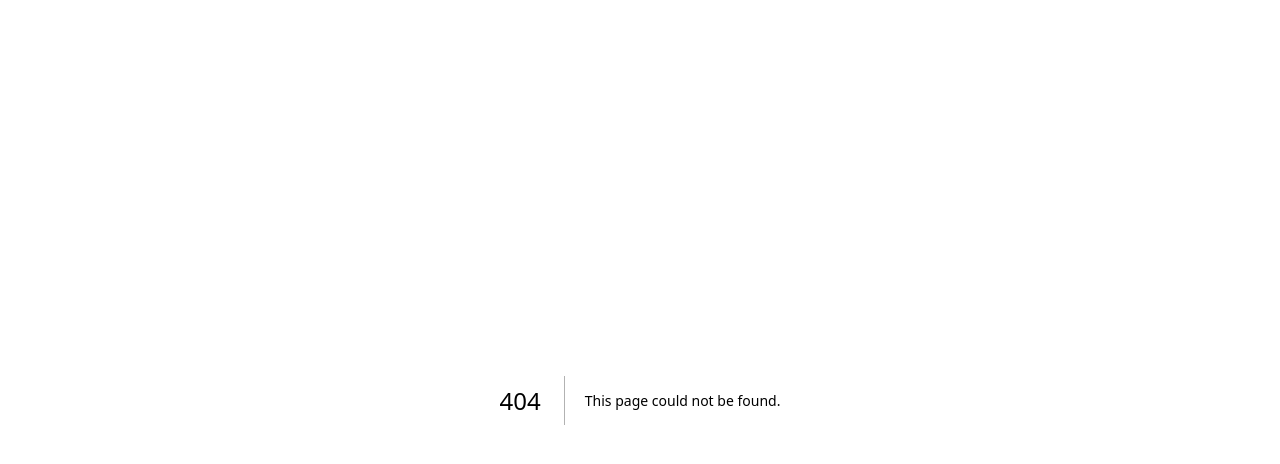
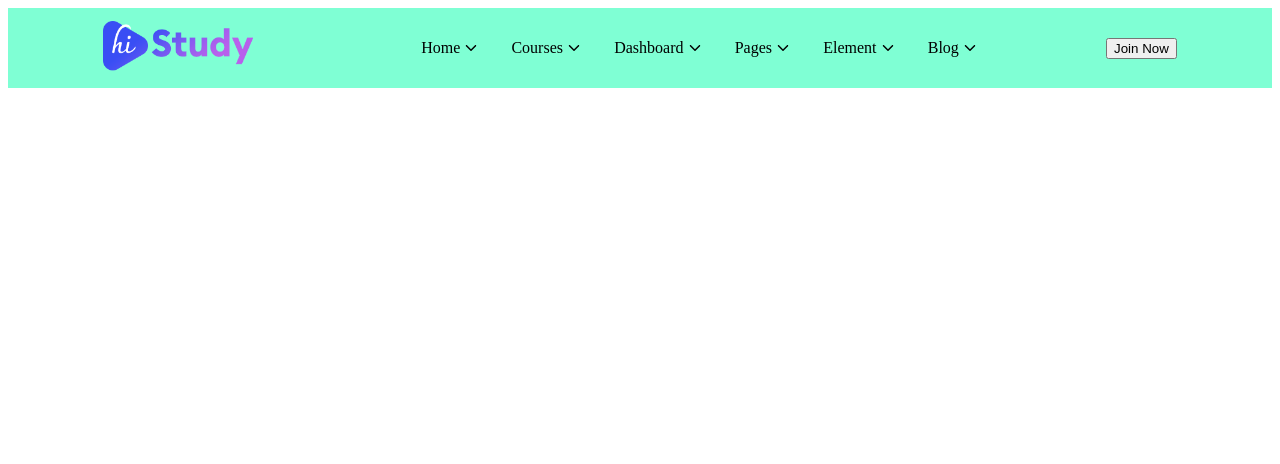
Before and after one commit to Liyanapk/Course_School, a Next.js app: page /course/page in a window 1280 px wide. Before the commit this address had no page. Shown: the top 464 px of the page. Built offline with nearby package versions, Linux system fonts and the light colour scheme.

Commit message:
feat: do header

```diff
--- /dev/null
+++ b/app/course/Layout.tsx
@@ -0,0 +1,14 @@
+import React from 'react'
+
+
+const Layout = ({ children }: { children: any}) => {
+  return (
+    <div>
+
+        {children}
+    </div>
+
+  )
+}
+
+export default Layout
--- /dev/null
+++ b/app/course/page/page.tsx
@@ -0,0 +1,15 @@
+import Header from "@/components/(front_end)/Header";
+
+
+export default function CoursePage (){
+
+
+    return(
+
+
+        <div>
+            <Header/>
+
+        </div>
+    )
+}
--- a/app/layout.tsx
+++ b/app/layout.tsx
@@ -1,22 +1,12 @@
-import type { Metadata } from "next";
-import { Inter } from "next/font/google";
-import "./globals.css";
-
-const inter = Inter({ subsets: ["latin"] });
-
-export const metadata: Metadata = {
-  title: "Create Next App",
-  description: "Generated by create next app",
-};
 
 export default function RootLayout({
   children,
-}: Readonly<{
+}: {
   children: React.ReactNode;
-}>) {
+}) {
   return (
     <html lang="en">
-      <body className={inter.className}>{children}</body>
+      <body>{children}</body>
     </html>
   );
 }
--- a/app/page.tsx
+++ /dev/null
@@ -1,113 +0,0 @@
-import Image from "next/image";
-
-export default function Home() {
-  return (
-    <main className="flex min-h-screen flex-col items-center justify-between p-24">
-      <div className="z-10 w-full max-w-5xl items-center justify-between font-mono text-sm lg:flex">
-        <p className="fixed left-0 top-0 flex w-full justify-center border-b border-gray-300 bg-gradient-to-b from-zinc-200 pb-6 pt-8 backdrop-blur-2xl dark:border-neutral-800 dark:bg-zinc-800/30 dark:from-inherit lg:static lg:w-auto  lg:rounded-xl lg:border lg:bg-gray-200 lg:p-4 lg:dark:bg-zinc-800/30">
-          Get started by editing&nbsp;
-          <code className="font-mono font-bold">app/page.tsx</code>
-        </p>
-        <div className="fixed bottom-0 left-0 flex h-48 w-full items-end justify-center bg-gradient-to-t from-white via-white dark:from-black dark:via-black lg:static lg:size-auto lg:bg-none">
-          <a
-            className="pointer-events-none flex place-items-center gap-2 p-8 lg:pointer-events-auto lg:p-0"
-            href="https://vercel.com?utm_source=create-next-app&utm_medium=appdir-template&utm_campaign=create-next-app"
-            target="_blank"
-            rel="noopener noreferrer"
-          >
-            By{" "}
-            <Image
-              src="/vercel.svg"
-              alt="Vercel Logo"
-              className="dark:invert"
-              width={100}
-              height={24}
-              priority
-            />
-          </a>
-        </div>
-      </div>
-
-      <div className="relative z-[-1] flex place-items-center before:absolute before:h-[300px] before:w-full before:-translate-x-1/2 before:rounded-full before:bg-gradient-radial before:from-white before:to-transparent before:blur-2xl before:content-[''] after:absolute after:-z-20 after:h-[180px] after:w-full after:translate-x-1/3 after:bg-gradient-conic after:from-sky-200 after:via-blue-200 after:blur-2xl after:content-[''] before:dark:bg-gradient-to-br before:dark:from-transparent before:dark:to-blue-700 before:dark:opacity-10 after:dark:from-sky-900 after:dark:via-[#0141ff] after:dark:opacity-40 sm:before:w-[480px] sm:after:w-[240px] before:lg:h-[360px]">
-        <Image
-          className="relative dark:drop-shadow-[0_0_0.3rem_#ffffff70] dark:invert"
-          src="/next.svg"
-          alt="Next.js Logo"
-          width={180}
-          height={37}
-          priority
-        />
-      </div>
-
-      <div className="mb-32 grid text-center lg:mb-0 lg:w-full lg:max-w-5xl lg:grid-cols-4 lg:text-left">
-        <a
-          href="https://nextjs.org/docs?utm_source=create-next-app&utm_medium=appdir-template&utm_campaign=create-next-app"
-          className="group rounded-lg border border-transparent px-5 py-4 transition-colors hover:border-gray-300 hover:bg-gray-100 hover:dark:border-neutral-700 hover:dark:bg-neutral-800/30"
-          target="_blank"
-          rel="noopener noreferrer"
-        >
-          <h2 className="mb-3 text-2xl font-semibold">
-            Docs{" "}
-            <span className="inline-block transition-transform group-hover:translate-x-1 motion-reduce:transform-none">
-              -&gt;
-            </span>
-          </h2>
-          <p className="m-0 max-w-[30ch] text-sm opacity-50">
-            Find in-depth information about Next.js features and API.
-          </p>
-        </a>
-
-        <a
-          href="https://nextjs.org/learn?utm_source=create-next-app&utm_medium=appdir-template-tw&utm_campaign=create-next-app"
-          className="group rounded-lg border border-transparent px-5 py-4 transition-colors hover:border-gray-300 hover:bg-gray-100 hover:dark:border-neutral-700 hover:dark:bg-neutral-800/30"
-          target="_blank"
-          rel="noopener noreferrer"
-        >
-          <h2 className="mb-3 text-2xl font-semibold">
-            Learn{" "}
-            <span className="inline-block transition-transform group-hover:translate-x-1 motion-reduce:transform-none">
-              -&gt;
-            </span>
-          </h2>
-          <p className="m-0 max-w-[30ch] text-sm opacity-50">
-            Learn about Next.js in an interactive course with&nbsp;quizzes!
-          </p>
-        </a>
-
-        <a
-          href="https://vercel.com/templates?framework=next.js&utm_source=create-next-app&utm_medium=appdir-template&utm_campaign=create-next-app"
-          className="group rounded-lg border border-transparent px-5 py-4 transition-colors hover:border-gray-300 hover:bg-gray-100 hover:dark:border-neutral-700 hover:dark:bg-neutral-800/30"
-          target="_blank"
-          rel="noopener noreferrer"
-        >
-          <h2 className="mb-3 text-2xl font-semibold">
-            Templates{" "}
-            <span className="inline-block transition-transform group-hover:translate-x-1 motion-reduce:transform-none">
-              -&gt;
-            </span>
-          </h2>
-          <p className="m-0 max-w-[30ch] text-sm opacity-50">
-            Explore starter templates for Next.js.
-          </p>
-        </a>
-
-        <a
-          href="https://vercel.com/new?utm_source=create-next-app&utm_medium=appdir-template&utm_campaign=create-next-app"
-          className="group rounded-lg border border-transparent px-5 py-4 transition-colors hover:border-gray-300 hover:bg-gray-100 hover:dark:border-neutral-700 hover:dark:bg-neutral-800/30"
-          target="_blank"
-          rel="noopener noreferrer"
-        >
-          <h2 className="mb-3 text-2xl font-semibold">
-            Deploy{" "}
-            <span className="inline-block transition-transform group-hover:translate-x-1 motion-reduce:transform-none">
-              -&gt;
-            </span>
-          </h2>
-          <p className="m-0 max-w-[30ch] text-balance text-sm opacity-50">
-            Instantly deploy your Next.js site to a shareable URL with Vercel.
-          </p>
-        </a>
-      </div>
-    </main>
-  );
-}
--- /dev/null
+++ b/components/(front_end)/Header.css
@@ -0,0 +1,26 @@
+.container-header{
+
+    max-width: auto;
+    max-height: auto;
+    height: 80px;
+    display: flex;
+    flex-direction: row;
+    justify-content: center;
+    align-items: center;
+    background-color: aquamarine;
+    gap: 8em;
+}
+
+.header-content{
+    display: flex;
+    flex-direction: row;
+    gap: 2em;
+}
+.header-content li{
+    list-style: none;
+}
+.nav-item{
+    display: flex;
+    align-items: center;
+    gap: 0.2em;
+}
--- /dev/null
+++ b/components/(front_end)/Header.tsx
@@ -0,0 +1,37 @@
+import Image from "next/image"
+import "./Header.css"
+import { IoIosArrowDown } from "react-icons/io";
+
+export default function Header () {
+
+    return(
+
+        <div className="container-header">
+            <div>
+                <Image
+                src="/images/logo/logo.png"
+                alt="logo"
+                width={150}
+                height={50}
+                />
+            </div>
+
+            <div>
+                <ul className="header-content">
+                    <li className="nav-item">Home <IoIosArrowDown /></li>
+                    <li className="nav-item">Courses <IoIosArrowDown /></li>
+                    <li className="nav-item">Dashboard <IoIosArrowDown /></li>
+                    <li className="nav-item">Pages <IoIosArrowDown /></li>
+                    <li className="nav-item">Element <IoIosArrowDown /></li>
+                    <li className="nav-item">Blog <IoIosArrowDown /></li>
+                </ul>
+
+            </div>
+            <div>
+                <button>Join Now</button>
+
+            </div>
+
+        </div>
+    )
+}
--- /dev/null
+++ b/postcss.config.js
@@ -0,0 +1,6 @@
+module.exports = {
+  plugins: {
+    tailwindcss: {},
+    autoprefixer: {},
+  },
+}
--- /dev/null
+++ b/tailwind.config.js
@@ -0,0 +1,8 @@
+/** @type {import('tailwindcss').Config} */
+module.exports = {
+  content: [],
+  theme: {
+    extend: {},
+  },
+  plugins: [],
+}
--- a/tailwind.config.ts
+++ b/tailwind.config.ts
@@ -2,9 +2,9 @@ import type { Config } from "tailwindcss";
 
 const config: Config = {
   content: [
+    "./app/**/*.{js,ts,jsx,tsx,mdx}",
     "./pages/**/*.{js,ts,jsx,tsx,mdx}",
     "./components/**/*.{js,ts,jsx,tsx,mdx}",
-    "./app/**/*.{js,ts,jsx,tsx,mdx}",
   ],
   theme: {
     extend: {
```
Also changed, not shown: package.json (+7 -5 lines), public/images/logo/logo.png (added), 1 other file (tests, documents, lock files or other folders).
